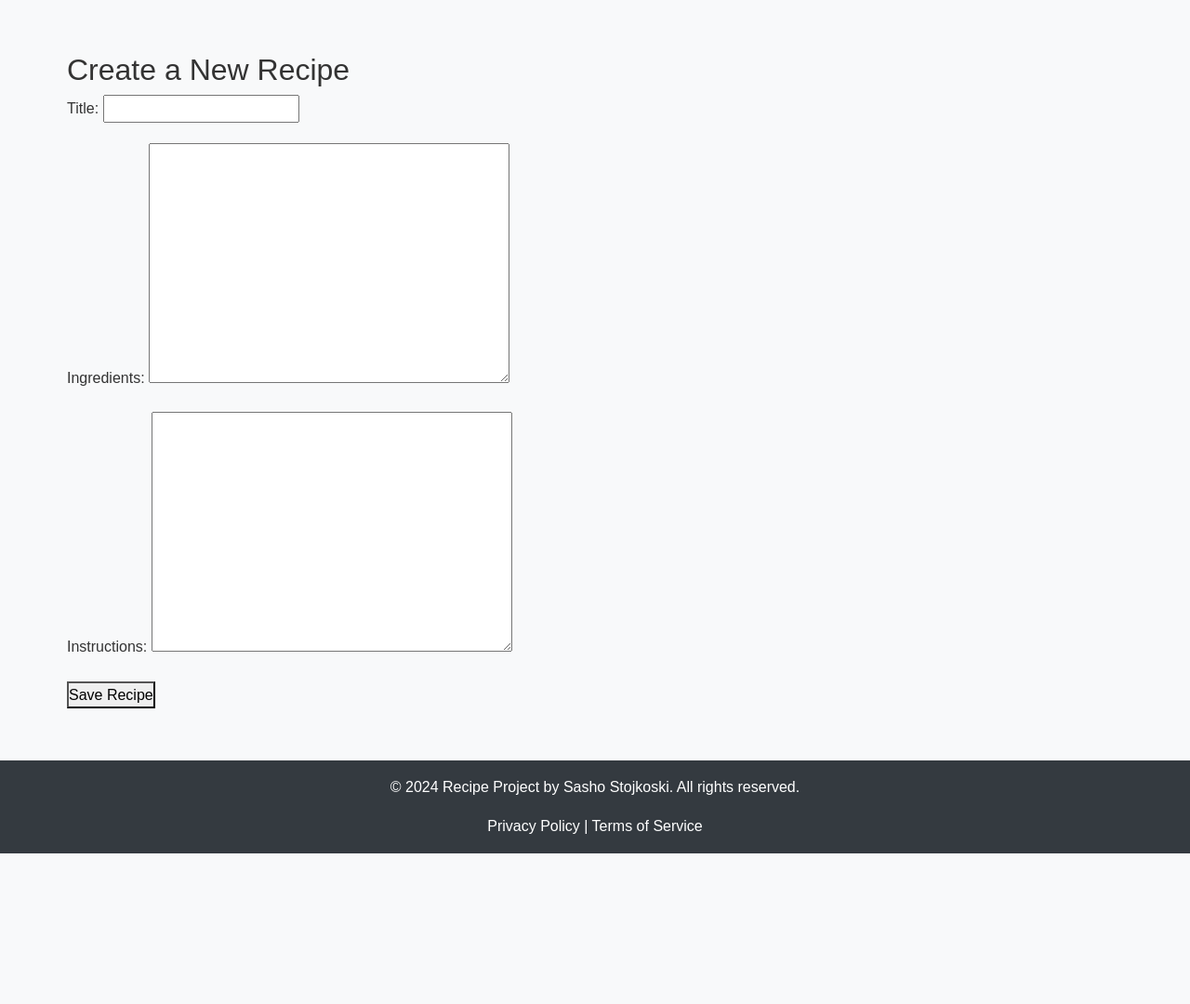
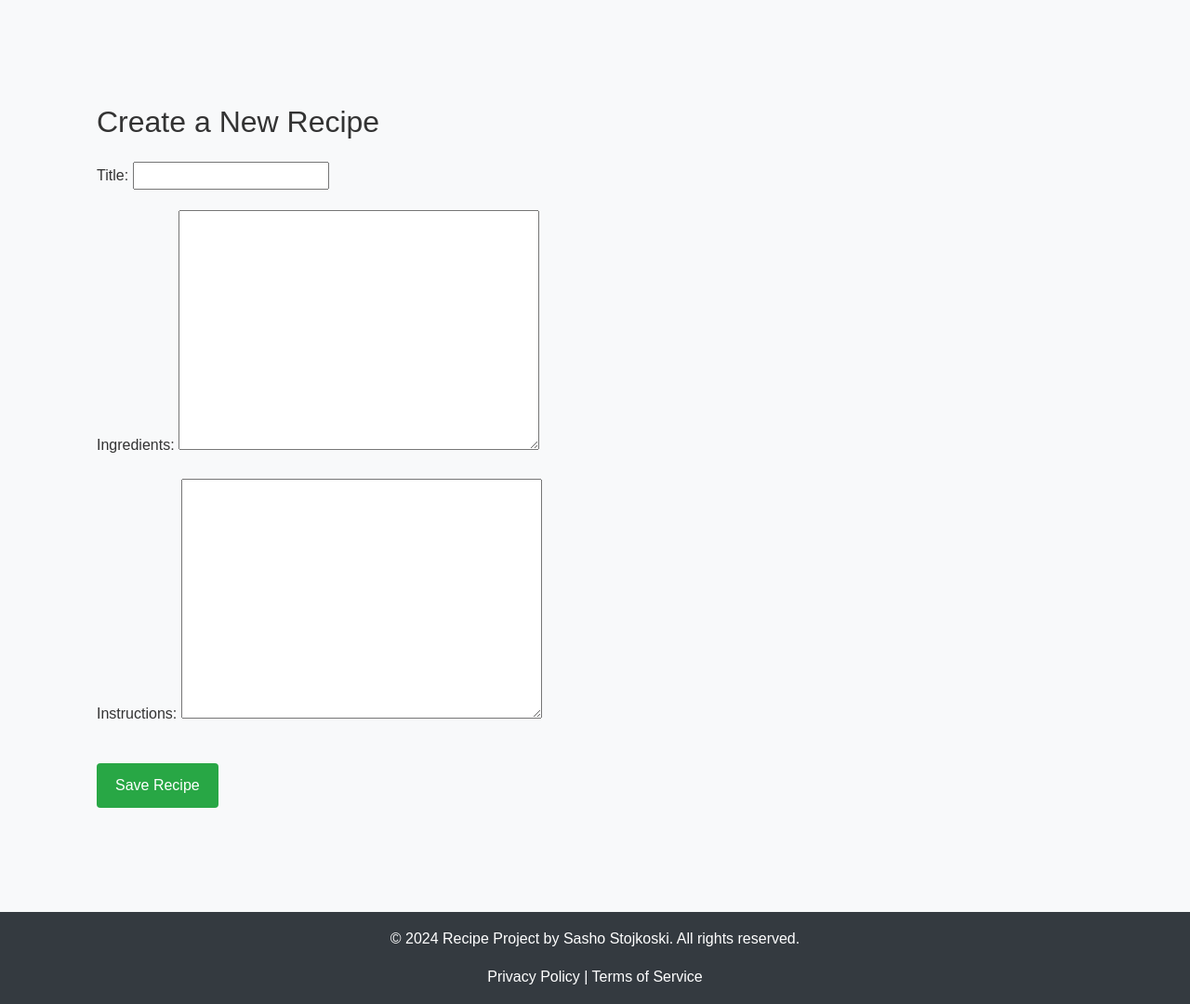
Before and after one commit to Salewitcher/recipe_blog_django, a Django app: page /create/ in a window 1280 px wide. Shown: the part 87-1167 px from the top of the page at 93% size. Before the commit the page ends 1005 px from the top, so only its background shows below. Run offline with Django 5.2, Linux system fonts and the light colour scheme; the visitor is signed in with stand-in values (Sample User, id 1); some libraries are stand-ins or nearby versions; some web fonts are replaced.

Commit message:
Update recipe_form.html

```diff
--- a/recipes/templates/recipes/recipe_form.html
+++ b/recipes/templates/recipes/recipe_form.html
@@ -1,12 +1,15 @@
 {% extends "base.html" %}
 
 {% block content %}
-<h2>Create a New Recipe</h2>
-<form method="post" id="recipeForm">
-    {% csrf_token %}
-    {{ form.as_p }}
-    <button type="submit">Save Recipe</button>
-</form>
+<div class="container my-4">
+    <h2 class="mb-4">{% if form.instance.pk %}Edit Recipe{% else %}Create a New Recipe{% endif %}</h2>
+
+    <form method="post" enctype="multipart/form-data" id="recipeForm">
+        {% csrf_token %}
+        {{ form.as_p }}
+        <button type="submit" class="btn btn-success mt-3">Save Recipe</button>
+    </form>
+</div>
 
 <script>
     document.getElementById('recipeForm').addEventListener('submit', function(event) {
@@ -16,7 +19,7 @@
 
         if (!title || !ingredients || !instructions) {
             event.preventDefault();
-            alert('Please fill in all fields.');
+            alert('Please fill in all required fields.');
         }
     });
 </script>
```
